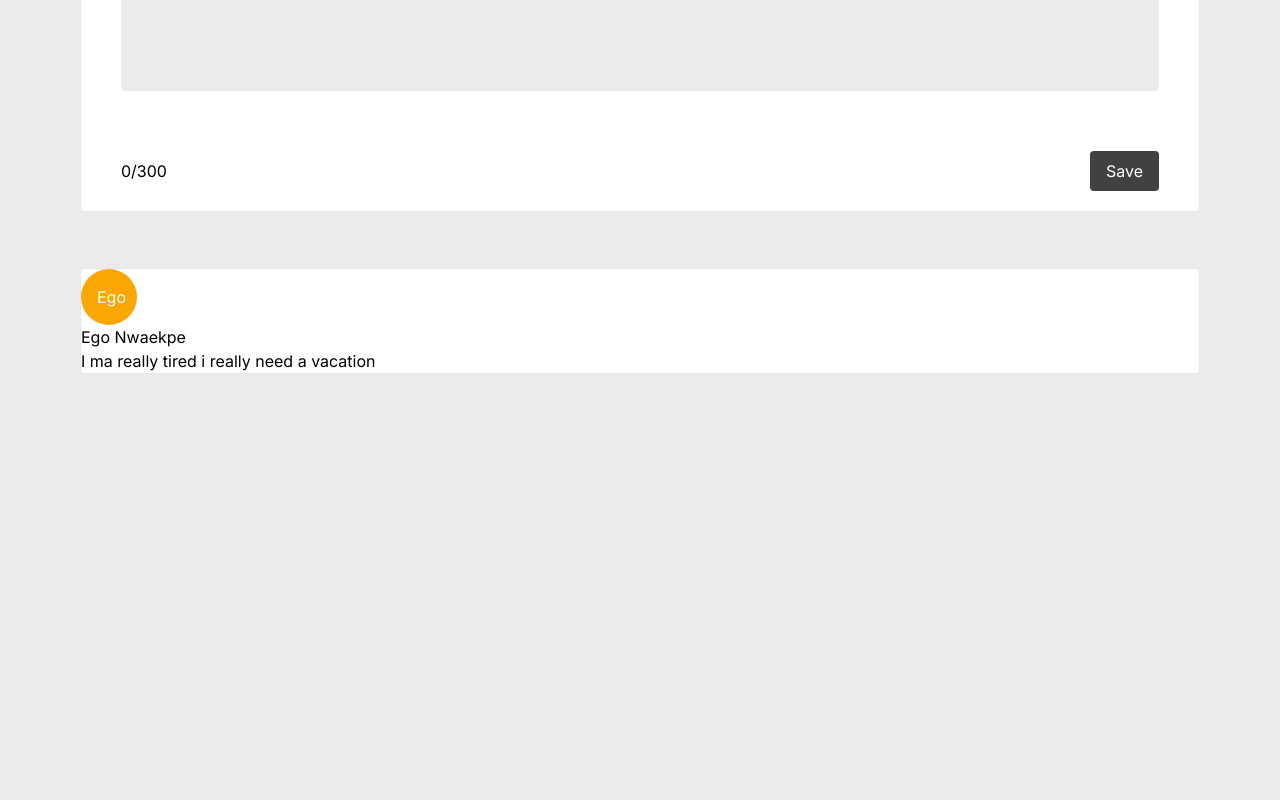
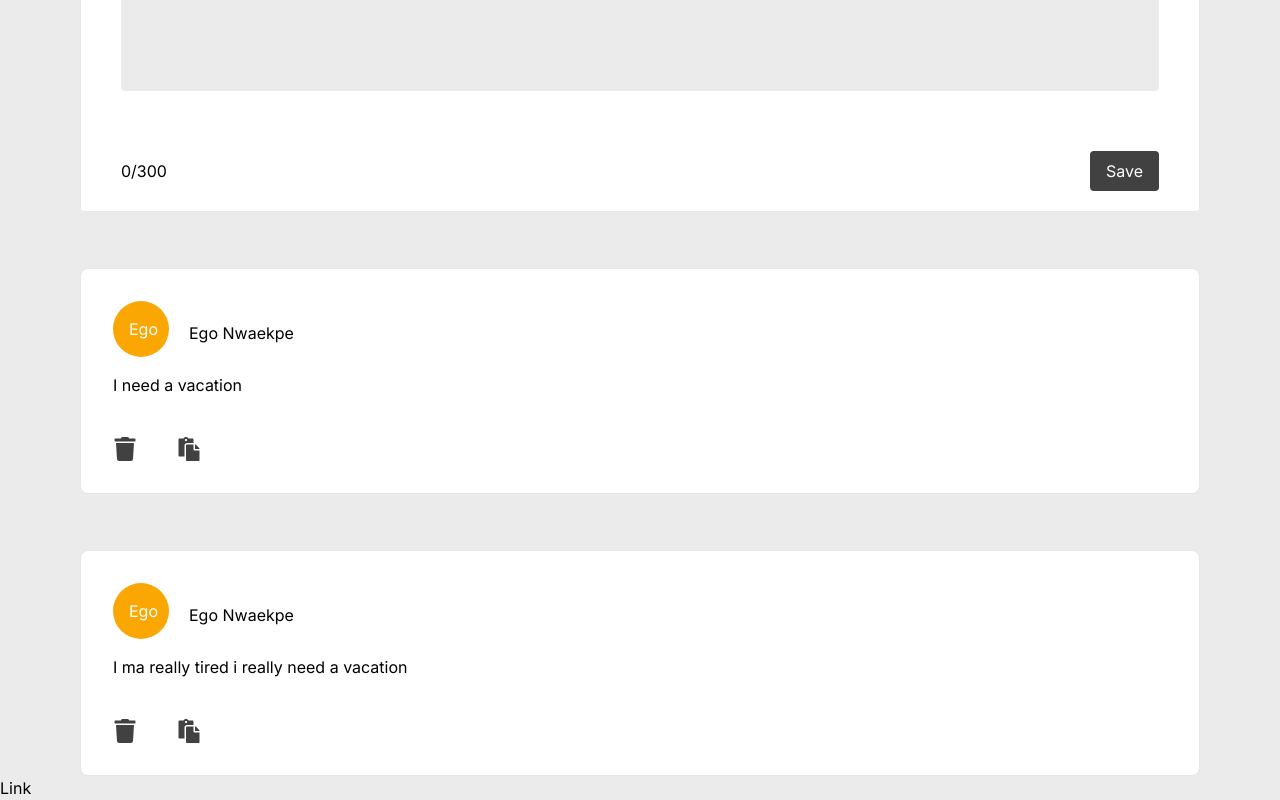
Before and after one commit to Nwakaego-Ego/Note, a Next.js app: page / in a window 1280 px wide. Shown: the part 286-1086 px from the top of the page. Before the commit the page ends 800 px from the top, so only its background shows below. Built offline with nearby package versions, Linux system fonts and the light colour scheme.

Commit message:
working on the note ui

```diff
--- a/app/Pages/Diary/page.js
+++ b/app/Pages/Diary/page.js
@@ -1,3 +1,6 @@
+import { FaPaste, FaTrash } from "react-icons/fa";
+import Image from "next/image";
+
 const diary = () => {
   return (
     <main className="px-20">
@@ -6,7 +9,7 @@ const diary = () => {
           <h1 className="font-extrabold text-darkEgo text-2xl mt-5">Diary</h1>
         </div>
         <div>
-          <button className="m-5 bg-darkEgo  text-white  py-2 px-4 rounded">
+          <button className="m-5 bg-darkEgo  text-white  py-2 px-4 rounded-lg">
             Sign Out
           </button>
           <button className="bg-orangeEgo text-white py-2 px-4 h-14 w-14 rounded-full">
@@ -26,12 +29,36 @@ const diary = () => {
         </div>
       </div>
 
-      <div className=" bg-white mt-14 border  rounded">
-        <button className="bg-orangeEgo text-white py-2 px-4 h-14 w-14 rounded-full">
-          Ego
-        </button>
-        <p>Ego Nwaekpe</p>
-        <p>I ma really tired i really need a vacation</p>
+      <div className=" bg-white mt-14 border  rounded-lg ">
+        <div className="p-8">
+          <div className="flex flex-row mb-4">
+            <button className="bg-orangeEgo text-white py-2 px-4 h-14 w-14 rounded-full ">
+              Ego
+            </button>
+            <p className="mt-5 ml-5">Ego Nwaekpe</p>
+          </div>
+          <p>I need a vacation</p>
+          <div className="flex flex-row mt-10">
+            <FaTrash className="h-6 w-6 text-darkEgo text-2xl cursor-pointer mr-10" />
+            <FaPaste className="h-6 w-6 text-darkEgo text-2xl cursor-pointer" />
+          </div>
+        </div>
+      </div>
+
+      <div className=" bg-white mt-14 border  rounded-lg ">
+        <div className="p-8">
+          <div className="flex flex-row mb-4">
+            <button className="bg-orangeEgo text-white py-2 px-4 h-14 w-14 rounded-full ">
+              Ego
+            </button>
+            <p className="mt-5 ml-5">Ego Nwaekpe</p>
+          </div>
+          <p>I ma really tired i really need a vacation</p>
+          <div className="flex flex-row mt-10">
+            <FaTrash className="h-6 w-6 text-darkEgo text-2xl cursor-pointer mr-10" />
+            <FaPaste className="h-6 w-6 text-darkEgo text-2xl cursor-pointer" />
+          </div>
+        </div>
       </div>
     </main>
   );
--- /dev/null
+++ b/app/Pages/register/page.js
@@ -0,0 +1,21 @@
+const register = () => {
+  return (
+    <div>
+      <div className="flex flex-row justify-between pt-10 px-10">
+        <div>
+          <h1 className="font-extrabold text-darkEgo text-2xl mt-5">Diary</h1>
+        </div>
+        <div>
+          <button className="m-5 bg-darkEgo  text-white  py-2 px-4 rounded-lg">
+            Sign Out
+          </button>
+          <button className="bg-orangeEgo text-white py-2 px-4 h-14 w-14 rounded-full">
+            Ego
+          </button>
+        </div>
+      </div>
+    </div>
+  );
+};
+
+export default register;
--- a/app/page.js
+++ b/app/page.js
@@ -1,9 +1,12 @@
 import Main from "./Pages/Diary/page";
+import Link from "next/link";
+// import Register from "./Pages/register/page";
 
 const main = () => {
   return (
     <div>
       <Main />
+      <Link href="/register">Link</Link>
     </div>
   );
 };
--- a/package.json
+++ b/package.json
@@ -16,6 +16,8 @@
     "postcss": "8.4.29",
     "react": "18.2.0",
     "react-dom": "18.2.0",
+    "react-icons": "^4.11.0",
+    "react-image": "^4.1.0",
     "tailwindcss": "3.3.3"
   }
 }
```
Also changed, not shown: public/ladycomputer.svg (added), 1 other file (tests, documents, lock files or other folders).
